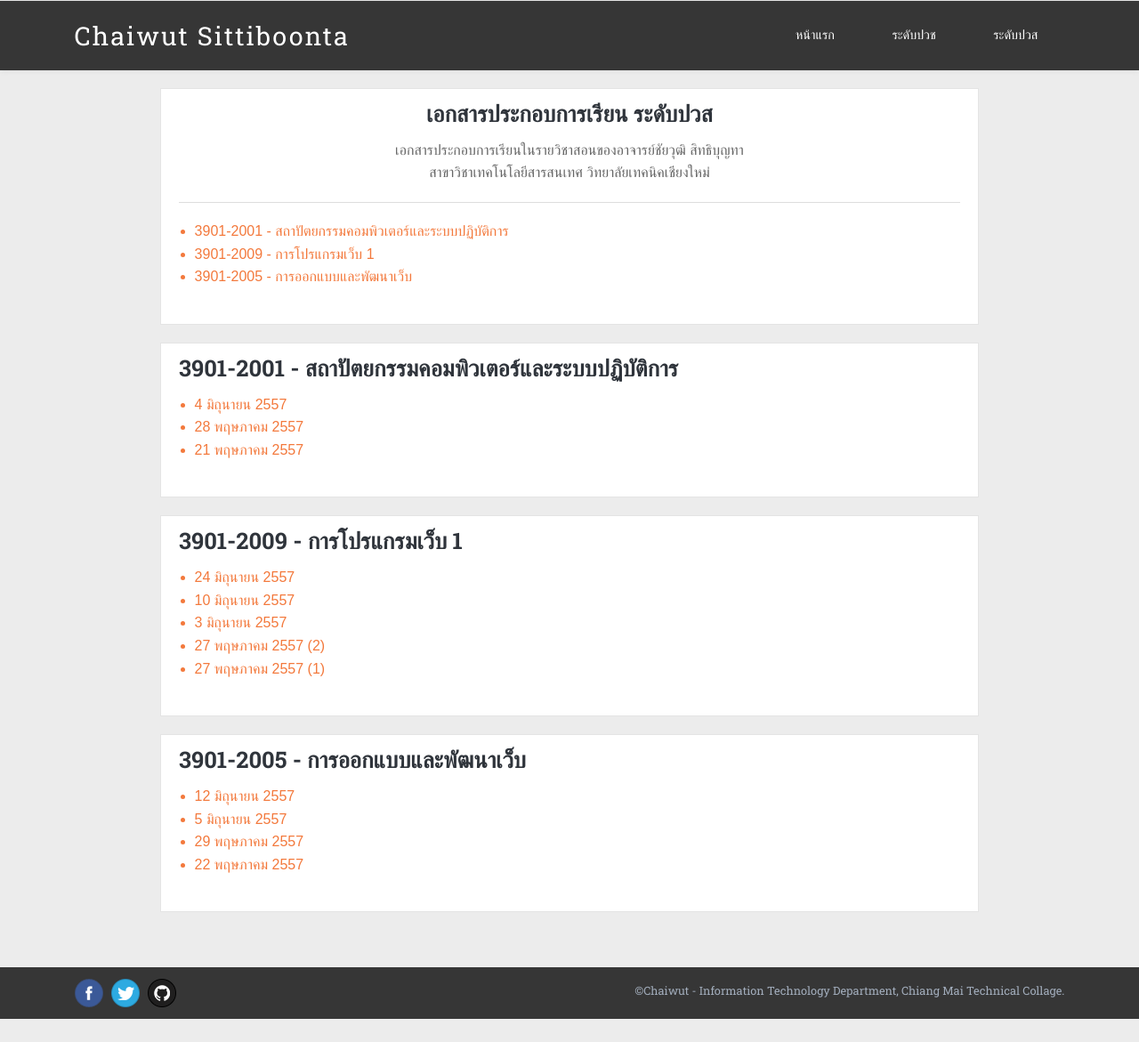
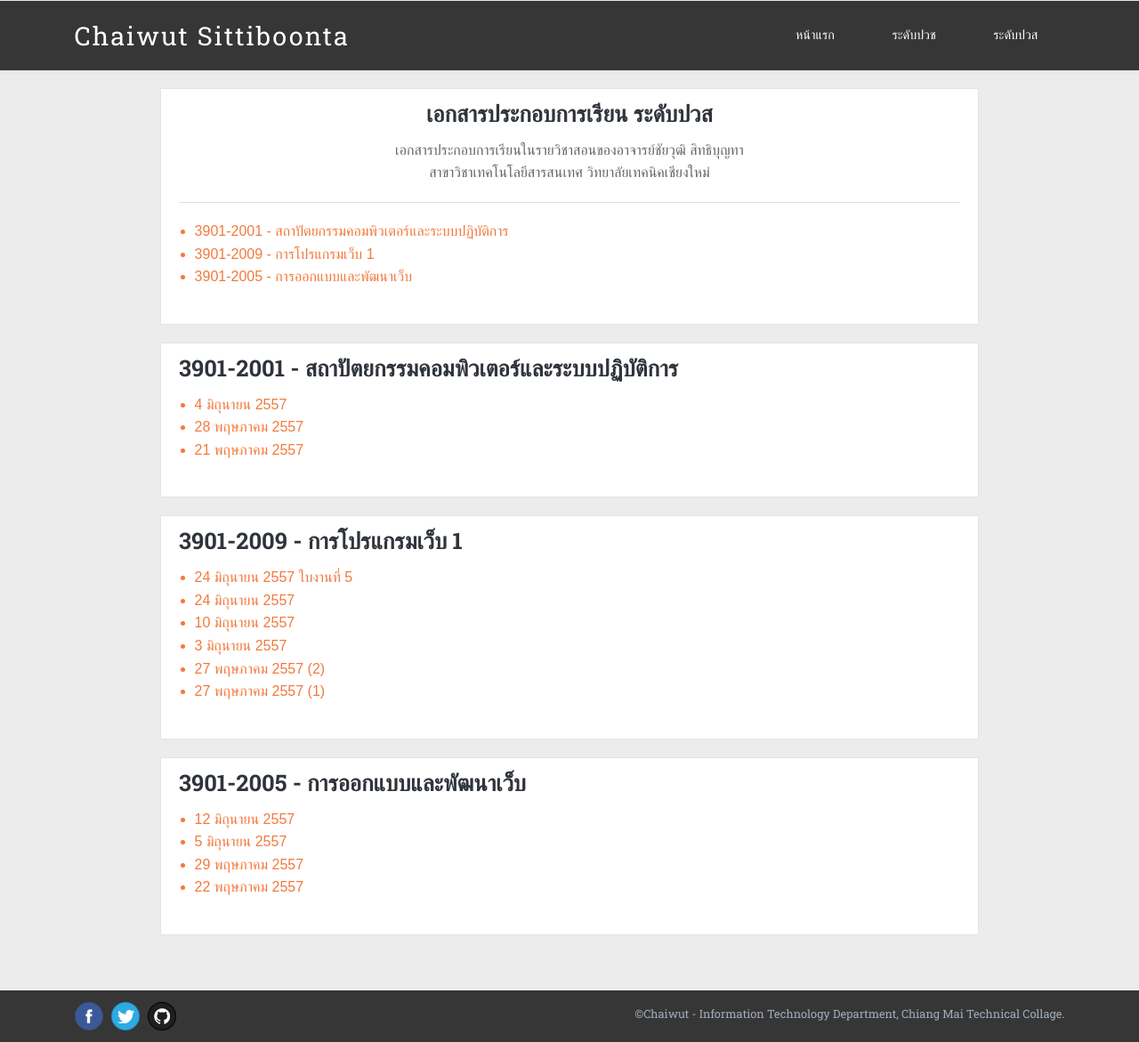
Before and after one commit to ichaiwut/ichaiwut.github.io, a Jekyll site: the page built from slides/high-diploma.html, in a window 1280 px wide. Shown: the whole page at 89% size. Built offline with Jekyll 4.4.1, drawn with Linux system fonts in a browser that asks for light colours; Markdown is read by kramdown in place of the engine named in the settings; before the commit the page ends 1145 px from its top, so only the background shows below that.

Commit message:
Added homework

```diff
--- a/slides/high-diploma.html
+++ b/slides/high-diploma.html
@@ -41,6 +41,10 @@ pagename: Slide
 			<div class="post-list-container slide-con" id="web-program">
 				<h2>3901-2009 - การโปรแกรมเว็บ 1</h2>
 				<ul>
+					<li>
+						<a href="https://www.dropbox.com/s/9w8lqiyz9o8iofr/3901-2009_24-06-2014.pdf" target="_blank">24 มิถุนายน 2557</a>
+						<a href="https://www.dropbox.com/s/lzmxpcr8kypd2m2/%E0%B9%83%E0%B8%9A%E0%B8%87%E0%B8%B2%E0%B8%99%E0%B8%97%E0%B8%B5%E0%B9%88%205.docx" target="_blank">ใบงานที่ 5</a>
+					</li>
 					<li><a href="https://www.dropbox.com/s/9w8lqiyz9o8iofr/3901-2009_24-06-2014.pdf" target="_blank">24 มิถุนายน 2557</a></li>
 					<li><a href="https://www.dropbox.com/s/3kqip1zpl5brslv/3901-2009_10-06-2014.pdf" target="_blank">10 มิถุนายน 2557</a></li>
 					<li><a href="https://www.dropbox.com/s/0qbrv7p2jem27c90qbrv7p2jem27c9/3901-2009_03-06-2014.pdf">3 มิถุนายน 2557</a></li>
```
